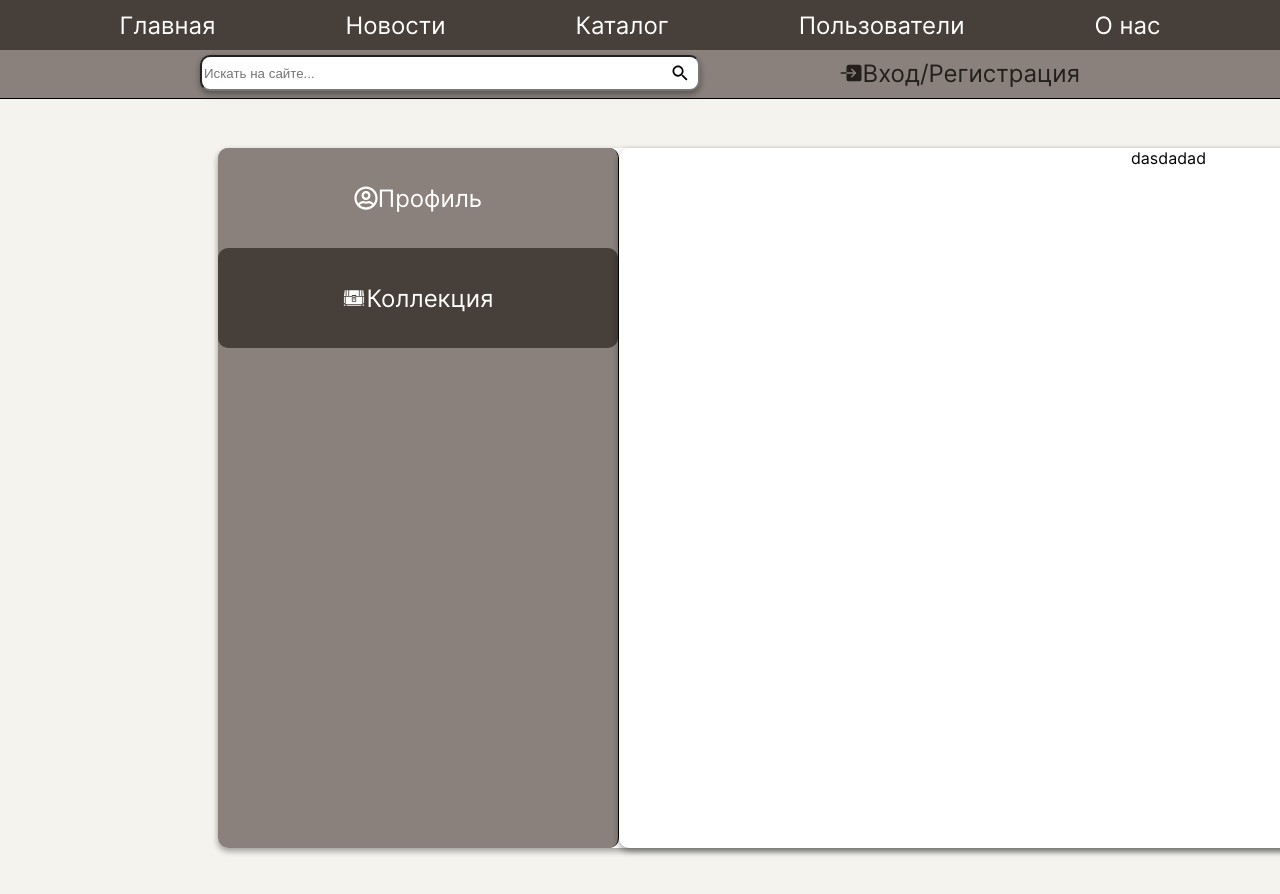
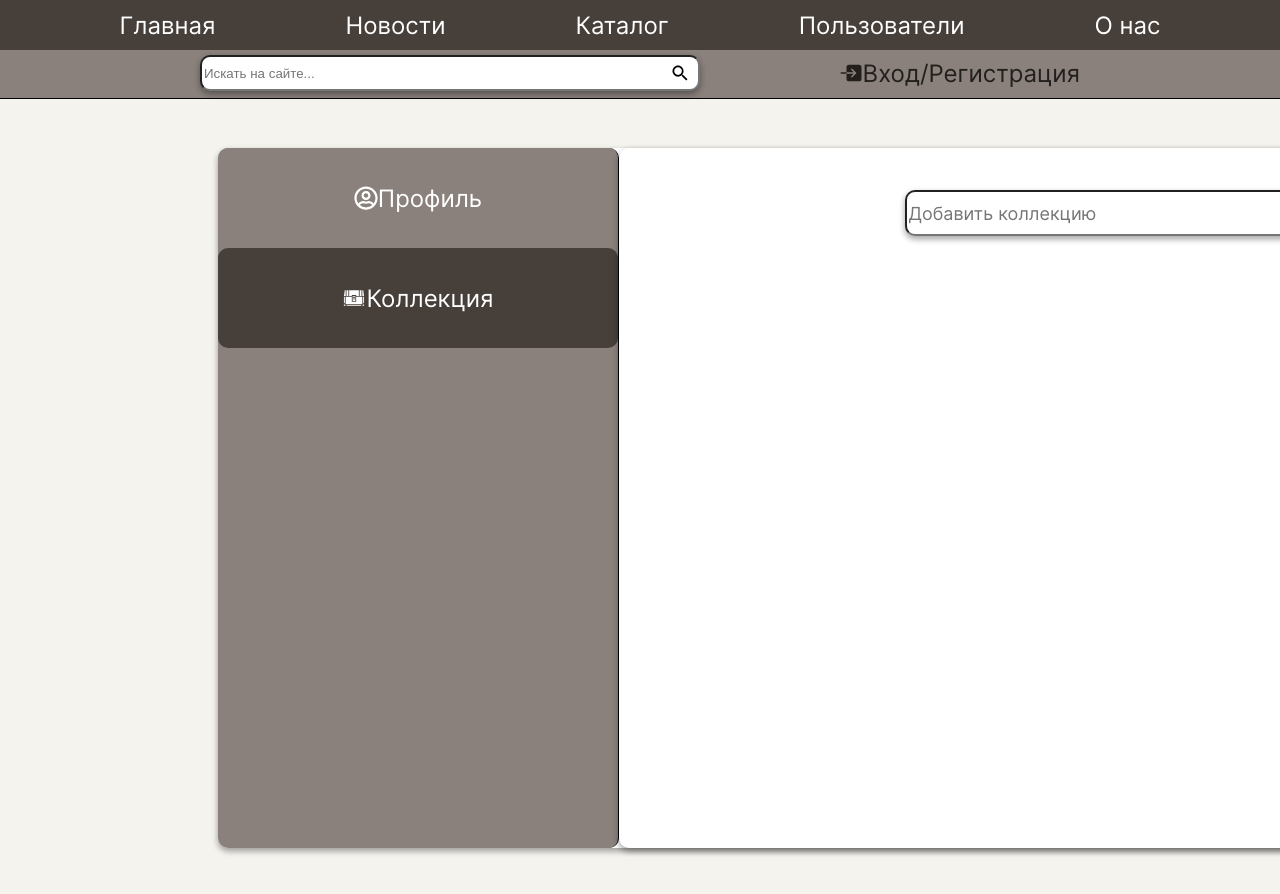
Before and after one commit to fridalif/collectioner_site, a Next.js app in the folder frontend/: page /profile in a window 1280 px wide. Both pictures are taken after a click on the element "Коллекция". Shown: the top 894 px of the page. Built offline with nearby package versions, Linux system fonts and the light colour scheme; no server answers.

Commit message:
created input field for adding catalog

```diff
--- a/frontend/src/components/Profile/Profile.jsx
+++ b/frontend/src/components/Profile/Profile.jsx
@@ -7,7 +7,7 @@ import { FaGear } from "react-icons/fa6";
 import { GiExitDoor } from "react-icons/gi";
 import Cookies from 'js-cookie';
 import { CiLock } from "react-icons/ci";
-
+import { FaPlusCircle } from "react-icons/fa";
 
 const serverUrl  = 'http://127.0.0.1:8080';
 
@@ -308,7 +308,10 @@ const get_countries = async () => {
                         </>}
                         { mode == 'Collection' &&
                         <>
-                            dasdadad
+                            <div className={styles.addCatalogRow}>
+                                <input type="text" placeholder='Добавить коллекцию' id='title' className={styles.addCatalogInput} />
+                                <FaPlusCircle className={styles.addCatalogButton}/>
+                            </div>
                         </>
                         }
                     </div>
--- a/frontend/src/components/Profile/Profile.module.css
+++ b/frontend/src/components/Profile/Profile.module.css
@@ -115,6 +115,16 @@
     margin-left: 20px;
 }
 
+.addCatalogRow{
+    margin-top: 30px;
+    display: flex;
+    height: 40px;
+    width: 900px;
+    align-items: center;
+    justify-content: center;
+    margin-left: 20px;
+}
+
 .settingsButton{
     display: flex;
     align-items: center;
@@ -149,3 +159,31 @@
 .standartInput:focus{
     box-shadow: orange 0px 3px 6px, orange 0px 3px 6px;;
 }
+
+.addCatalogInput{
+    width:500px;
+    border-radius: 10px;
+    margin-top:30px;
+    margin-left:10px;
+    height: 40px;
+    font-size: 18px;
+    font-family: "Sofia-Sans";
+    box-shadow: rgba(0, 0, 0, 0.16) 0px 3px 6px, rgba(0, 0, 0, 0.23) 0px 3px 6px;
+}
+
+.addCatalogInput:focus{
+    box-shadow: orange 0px 3px 6px, orange 0px 3px 6px;;
+}
+
+.addCatalogButton{
+    margin-top: 30px;
+    margin-left: 10px;
+    width:40px;
+    height: 40px;
+    color:#463F3A;
+}
+
+.addCatalogButton:hover{
+    cursor: pointer;
+    color:orange;
+}
```
